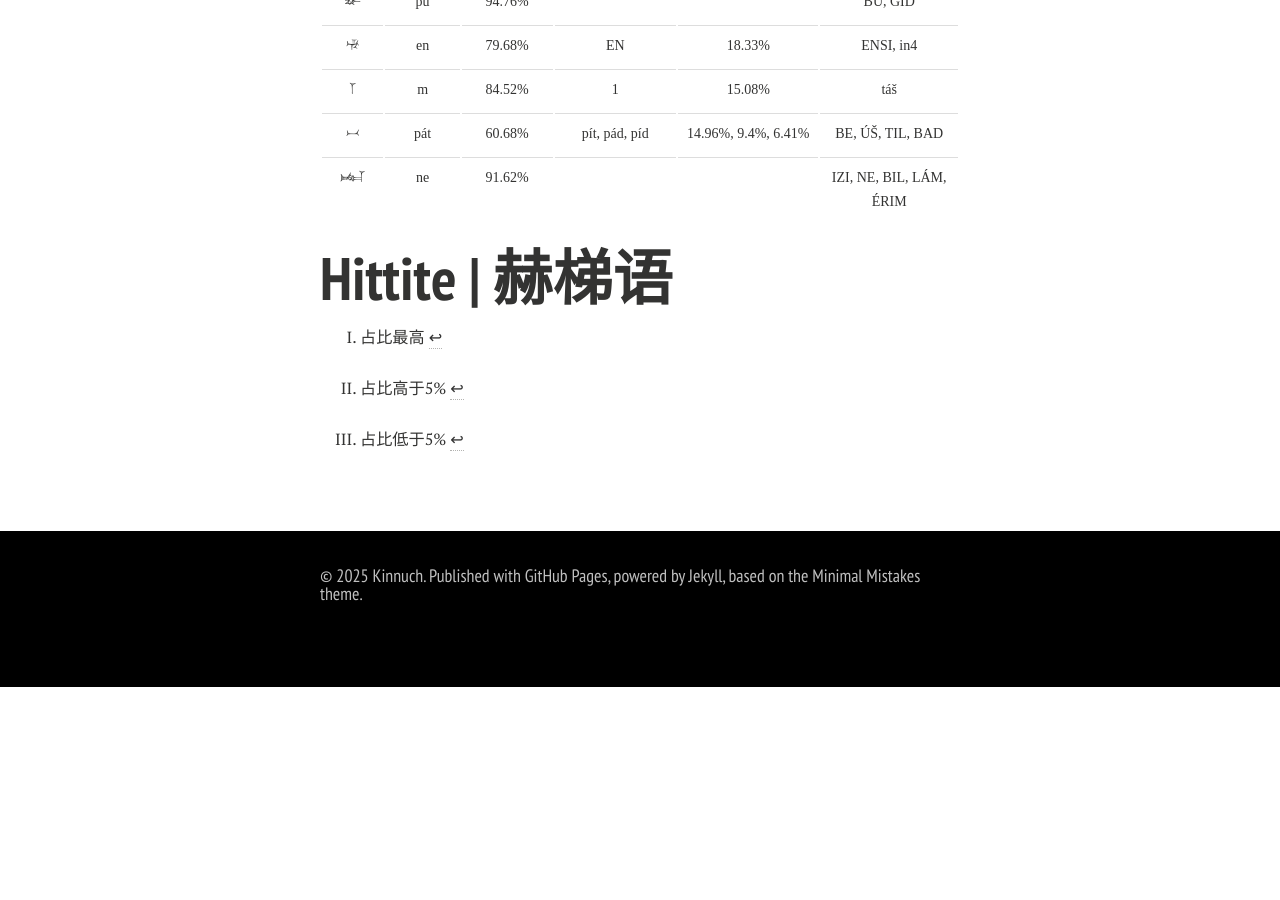
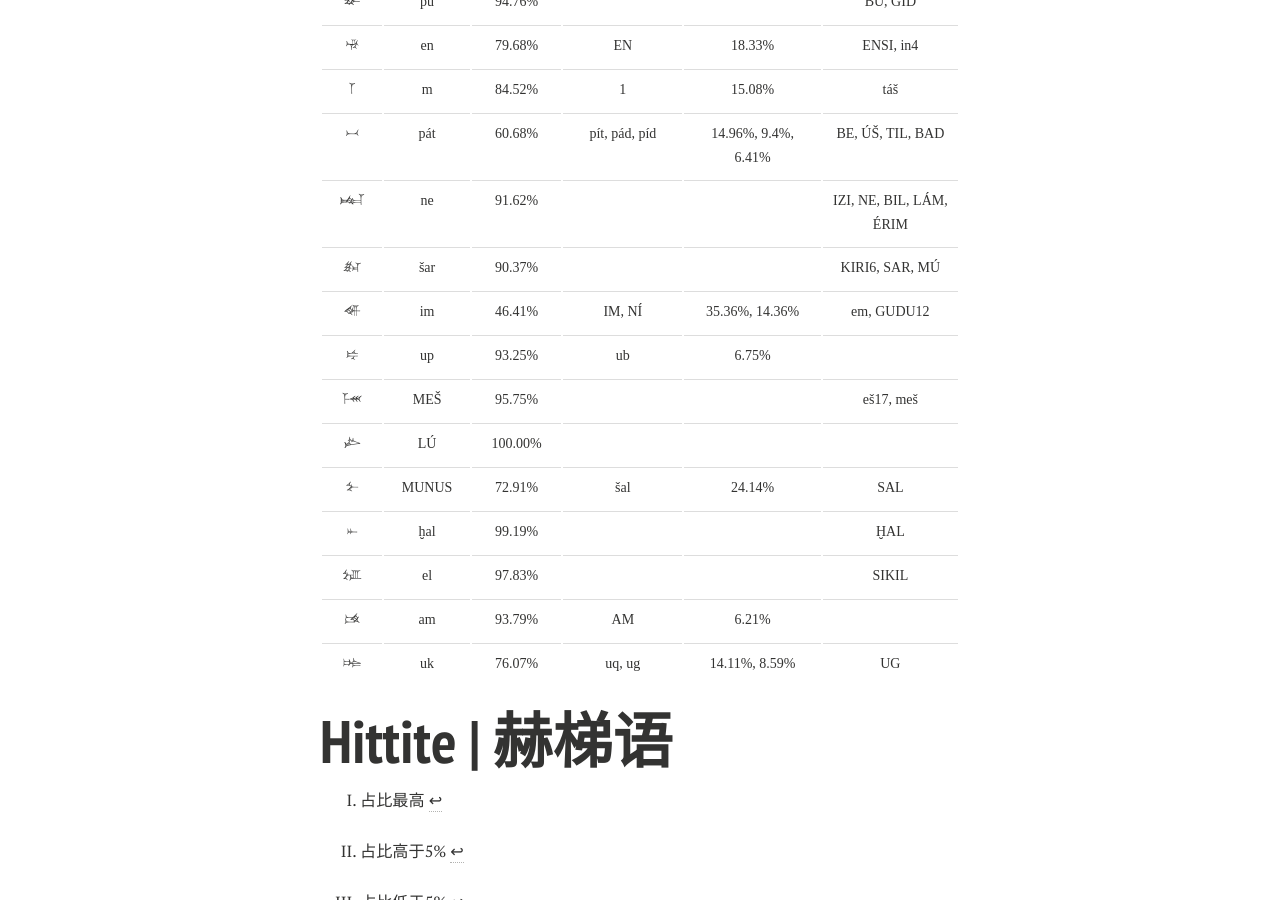
Before and after one commit to Kinnuch/kinnuch.github.io, a Jekyll site: the page built from laim/hittite.md, in a window 1280 px wide and 900 px high, scrolled down 3368 px. Built offline with Jekyll 4.4.1, drawn with Linux system fonts in a browser that asks for light colours; nearby versions of some CDN libraries; comment, search, counter and statistics services are not loaded; a style sheet for code colours, icons or effects is not loaded; before the commit the page ends 4055 px from its top, so only the background shows below that.

Commit message:
Update hittite.md

```diff
--- a/laim/hittite.md
+++ b/laim/hittite.md
@@ -81,6 +81,16 @@ By Kinnuch <font face='Cuneiform'>𒆠𒅔𒉡𒄴</font>
 | <font face='Cuneiform'>𒁹</font>  |       m        |    84.52%    |            1            |                15.08%                |            táš             |
 | <font face='Cuneiform'>𒁁</font>  |      pát       |    60.68%    |      pít, pád, píd      |         14.96%, 9.4%, 6.41%          |      BE, ÚŠ, TIL, BAD      |
 | <font face='Cuneiform'>𒉈</font>  |       ne       |    91.62%    |                         |                                      |  IZI, NE, BIL, LÁM, ÉRIM   |
+| <font face='Cuneiform'>𒊬</font>  |      šar       |    90.37%    |                         |                                      |       KIRI6, SAR, MÚ       |
+| <font face='Cuneiform'>𒅎</font>  |       im       |    46.41%    |         IM, NÍ          |            35.36%, 14.36%            |         em, GUDU12         |
+| <font face='Cuneiform'>𒌒</font>  |       up       |    93.25%    |           ub            |                6.75%                 |                            |
+| <font face='Cuneiform'>𒈨𒌍</font> |      MEŠ       |    95.75%    |                         |                                      |         eš17, meš          |
+| <font face='Cuneiform'>𒇽</font>  |       LÚ       |   100.00%    |                         |                                      |                            |
+| <font face='Cuneiform'>𒊩</font>  |     MUNUS      |    72.91%    |           šal           |                24.14%                |            SAL             |
+| <font face='Cuneiform'>𒄬</font>  |      ḫal       |    99.19%    |                         |                                      |            ḪAL             |
+| <font face='Cuneiform'>𒂖</font>  |       el       |    97.83%    |                         |                                      |           SIKIL            |
+| <font face='Cuneiform'>𒄠</font>  |       am       |    93.79%    |           AM            |                6.21%                 |                            |
+| <font face='Cuneiform'>𒊌</font>  |       uk       |    76.07%    |         uq, ug          |            14.11%, 8.59%             |             UG             |
 
 <font face='Cuneiform'></font>
 
```
